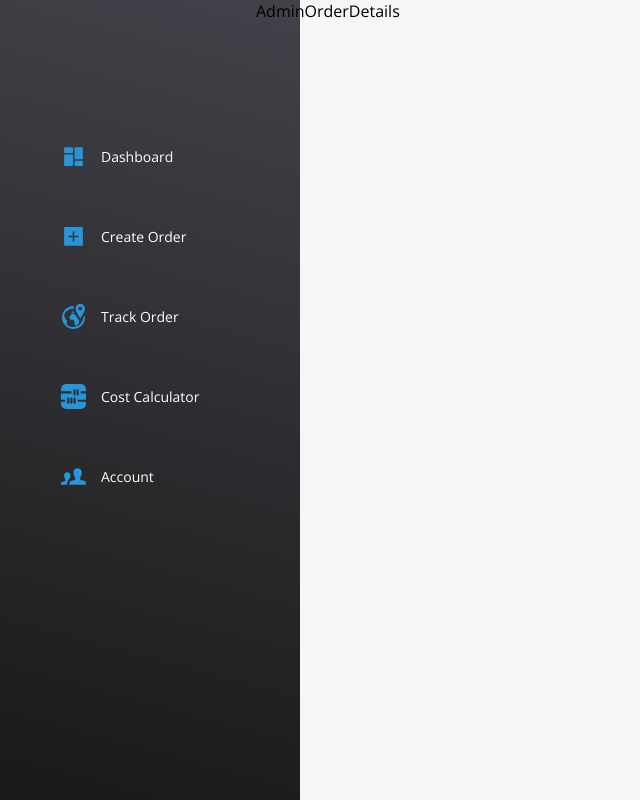
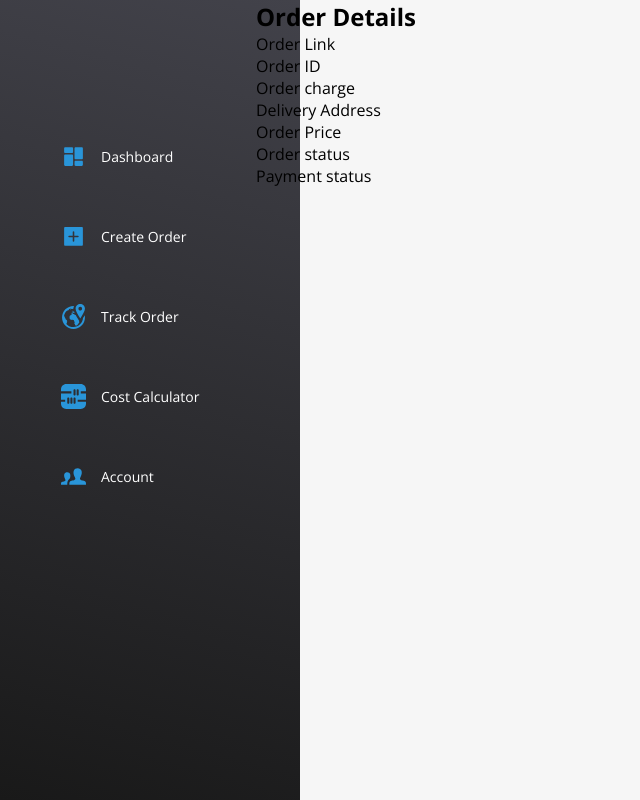
Before and after one commit to rambey-coder/checkit-enterprise, a React (Create React App) app: page /order-detail/1 in a window 1280 px wide. Shown: the whole page, without its empty margins (0-640 px from the left). Built offline with nearby package versions, Linux system fonts and the light colour scheme; no server answers; sample sign-in values are in the browser's storage.

Commit message:
reafctor

```diff
--- a/src/ToolKit/Features/Admin/Service.js
+++ b/src/ToolKit/Features/Admin/Service.js
@@ -23,6 +23,7 @@ export const getOrderList = () => async () => {
 export const getOrderDetail = (id) => async () => {
   try {
     const res = await getOrderDetailsApi(id)
+    dispatch(setOrderDetails(res?.data))
     console.log(res);
   } catch (error) {
 
--- a/src/pages/TrackOrder/Admin/AdminOrder.js
+++ b/src/pages/TrackOrder/Admin/AdminOrder.js
@@ -1,30 +1,12 @@
-import { React, useEffect, useState } from "react";
+import { React, useEffect } from "react";
 import styles from "../TrackOrder.module.css";
-import { useDispatch, useSelector } from "react-redux";
-
-// import Orders from "../Orders";
-// import OrderDetail from "../Components/OrderDetails/OrderDetail";
+import { useDispatch } from "react-redux";
 
 import { getOrderList } from "../../../ToolKit/Features/Admin/Service";
 import AdminOrderList from "./AdminOrderList";
 
-const AdminOrder = ({
-  handleTrackOrder,
-  editOrderHandle,
-  click,
-  orderIdData,
-  setClick,
-}) => {
-//   const [orderData, setOrderData] = useState([]);
-//   const adminOrder = useSelector((state) => state?.adminOrder?.orderList);
+const AdminOrder = () => {
   const dispatch = useDispatch();
-
-//   useEffect(() => {
-//     const getData = () => {
-//       setOrderData(adminOrder);
-//     };
-//     getData();
-//   }, [adminOrder]);
 
   useEffect(() => {
     dispatch(getOrderList());
@@ -35,29 +17,16 @@ const AdminOrder = ({
         <div className={styles.users}>
           <div className={styles.header_list}>
             <div>Order ID</div>
+            <div>Order Link</div>
             <div>Date</div>
             <div>Price</div>
             <div>Order Status</div>
-            <div>Action</div>
+            {/* <div>Action</div>
             <div>Edit</div>
-            <div>Delete</div>
+            <div>Delete</div> */}
           </div>
           <AdminOrderList />
         </div>
-        {/* {adminOrder?.map((order) => {
-          return (
-            <>
-              {click && (
-                <OrderDetail
-                  orderIdData={orderIdData}
-                  click={click}
-                  setClick={setClick}
-                  key={order?.id}
-                />
-              )}
-            </>
-          );
-        })} */}
       </div>
     </div>
   );
--- a/src/pages/TrackOrder/Admin/AdminOrderDetails.js
+++ b/src/pages/TrackOrder/Admin/AdminOrderDetails.js
@@ -3,17 +3,69 @@ import { useDispatch, useSelector } from "react-redux";
 import { useParams } from "react-router-dom";
 
 import { getOrderDetail } from "../../../ToolKit/Features/Admin/Service";
+import { ShortenTextLength } from "../../../components/Functions/ShortTextLength";
+
+import trash from "../assets/trash.svg";
+import edit from "../assets/edit.svg";
 
 const AdminOrderDetails = () => {
-    const { id } = useParams();
-    const dispatch = useDispatch()
-    const orderDetail = useSelector(state => state?.adminOrder?.orderDetails)
-    console.log(orderDetail);
+  const { id } = useParams();
+  const dispatch = useDispatch();
+  const orderDetail = useSelector((state) => state?.adminOrder?.orderDetails);
+  console.log(orderDetail);
 
-    useEffect(() => {
-        dispatch(getOrderDetail(id))
-    }, [dispatch, id])
-  return <div>AdminOrderDetails</div>;
+  useEffect(() => {
+    dispatch(getOrderDetail(id));
+  }, [dispatch, id]);
+  return (
+    <div>
+      <div>
+        <h2>Order Details</h2>
+
+        {/* <div>
+          <div>
+            <img src={trash} alt="trash" />
+            <p>Delete</p>
+          </div>
+          <div>
+            <img src={edit} alt="trash" />
+            <p>Edit</p>
+          </div>
+        </div> */}
+        <p>{orderDetail?.created}</p>
+      </div>
+      <div>
+        <div>
+          <p>Order Link</p>
+          <p>{ShortenTextLength(orderDetail?.links)}</p>
+        </div>
+        <div>
+          <p>Order ID</p>
+          <p>{orderDetail?.id}</p>
+        </div>
+        <div>
+          <p>Order charge</p>
+          <p>{orderDetail?.chargeRequest}</p>
+        </div>
+        <div>
+          <p>Delivery Address</p>
+          <p>{ShortenTextLength(orderDetail?.deliveryAddress)}</p>
+        </div>
+        <div>
+          <p>Order Price</p>
+          <p>{orderDetail?.orderPrice}</p>
+        </div>
+        <div>
+          <p>Order status</p>
+          <p>{orderDetail?.orderStatus}</p>
+        </div>
+        <div>
+          <p>Payment status</p>
+          <p>{orderDetail?.pay}</p>
+        </div>
+      </div>
+    </div>
+  );
 };
 
 export default AdminOrderDetails;
--- a/src/pages/TrackOrder/Admin/AdminOrderList.js
+++ b/src/pages/TrackOrder/Admin/AdminOrderList.js
@@ -2,19 +2,24 @@ import React from "react";
 import styles from "../TrackOrder.module.css";
 import { Link } from "react-router-dom";
 import { useSelector } from "react-redux";
+import { ShortenTextLength } from "../../../components/Functions/ShortTextLength";
 
-import edit from "../assets/edit.svg";
+// import edit from "../assets/edit.svg";
 
-const AdminOrderList = ({ handleTrackOrder, handleEditOrder }) => {
-  const orderList = useSelector((state) => state.adminOrder.orderList);
+const AdminOrderList = () => {
+    const orderList = useSelector((state) => state.adminOrder.orderList);
+    console.log(orderList);
   return (
     <>
       {orderList?.map((order) => {
         return (
+            <Link to={`/order-detail/${order?.id}`}>
           <div className={styles.user_list} key={order?.id}>
-            <Link to={`/order-detail/${order?.id}`}>
               <div className={styles.agent_name}>
                 <p>{order?.id}</p>
+              </div>
+              <div className={styles.agent_name}>
+                        <p>{ ShortenTextLength(order?.links)}</p>
               </div>
               <div className={styles.agent_name}>
                 <p>{order?.created}</p>
@@ -43,15 +48,15 @@ const AdminOrderList = ({ handleTrackOrder, handleEditOrder }) => {
                 </button>
               </div> */}
 
-              <div className={styles.edit}>
+              {/* <div className={styles.edit}>
                 <img
                   src={edit}
                   alt=""
                   onClick={(e) => handleEditOrder(e, order)}
                 />
-              </div>
+              </div> */}
+          </div>
             </Link>
-          </div>
         );
       })}
     </>
```
Also changed, not shown: src/pages/TrackOrder/Admin/Admin.module.css (added), 1 other file (tests, documents, lock files or other folders).
